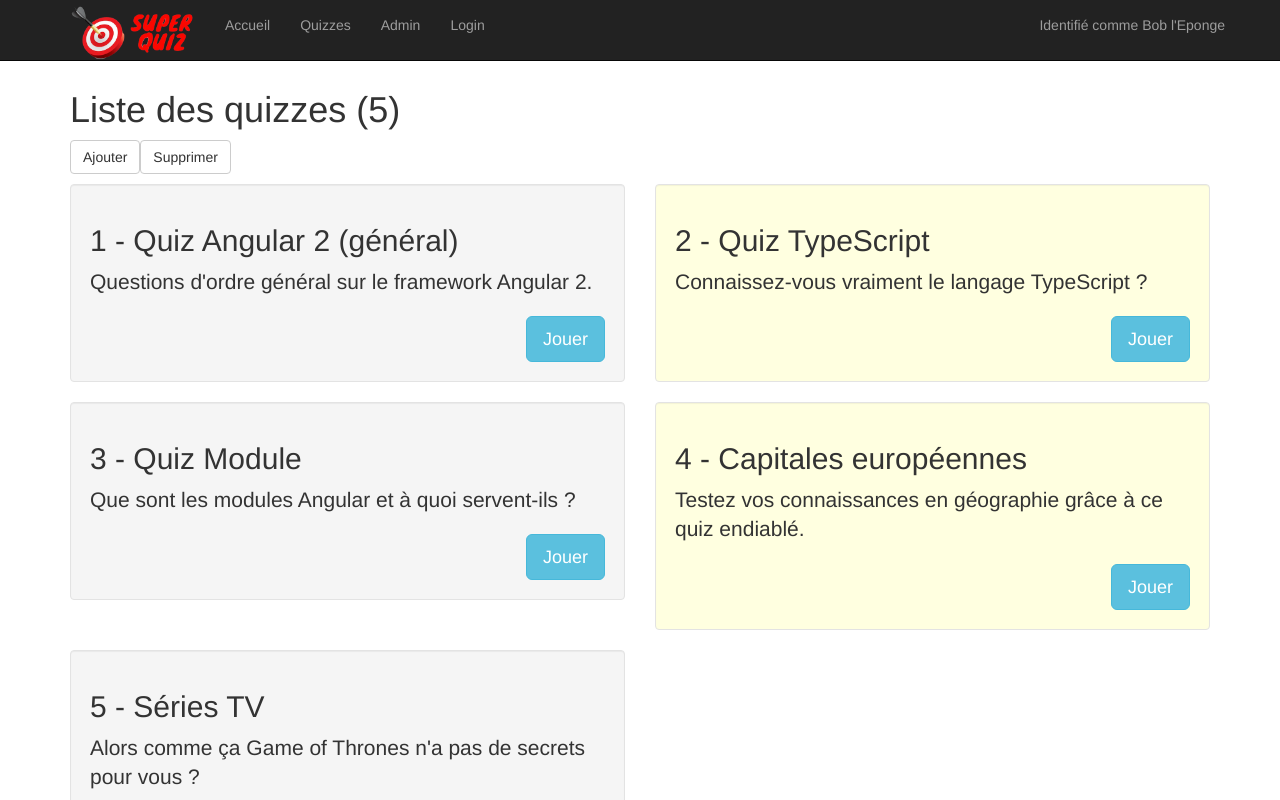
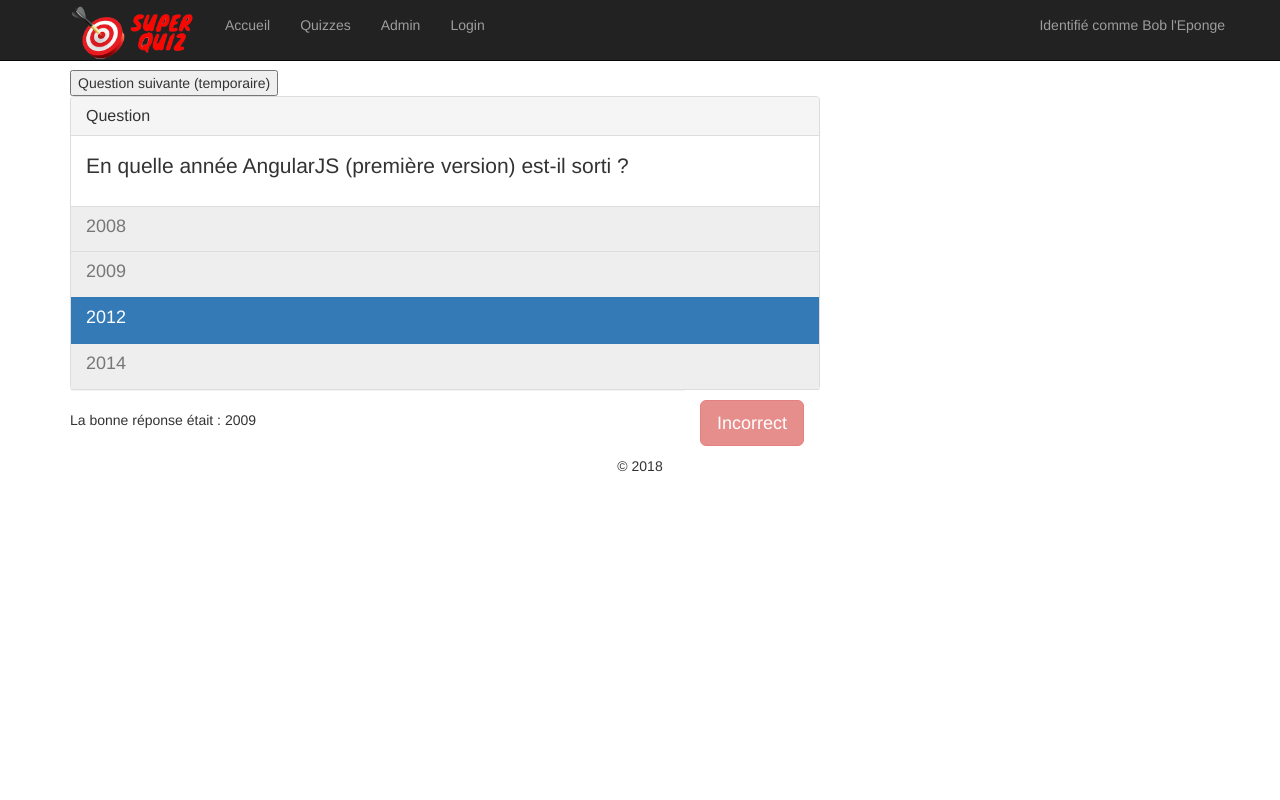
Before and after one commit to alecigne/gtm-projects, an Angular app in the folder ep_superquiz/: page / in a window 1280 px wide. Shown: the top 800 px of the page. Built offline with nearby package versions, Linux system fonts and the light colour scheme.

Commit message:
[ep] Ecran question de quiz (exo 5)

```diff
--- a/ep_superquiz/src/app/app.component.html
+++ b/ep_superquiz/src/app/app.component.html
@@ -2,7 +2,8 @@
 <app-navbar></app-navbar>
 
 <div class="container">
-  <app-quiz-list></app-quiz-list>
+  <!-- <app-quiz-list></app-quiz-list> -->
+  <app-quiz-question></app-quiz-question>
 </div>
 
 <!-- Pied de page -->
--- a/ep_superquiz/src/app/quiz-question/quiz-question.component.html
+++ b/ep_superquiz/src/app/quiz-question/quiz-question.component.html
@@ -1,3 +1,7 @@
+<button (click)="gotoNextQuestionTEMP()">
+  Question suivante (temporaire)
+</button>
+
 <div class="row">
 
   <div class="col-md-8">
@@ -7,27 +11,31 @@
         <h3 class="panel-title">Question</h3>
       </div>
       <div class="panel-body">
-        <p style="font-size:1.5em;">QUESTION_TITLE</p>
-        <p>(Plusieurs réponses possibles.)</p>
+        <p style="font-size:1.5em;">{{ question.title }}</p>
+        <p *ngIf="question.multipleChoicesAllowed">(Plusieurs réponses possibles.)</p>
       </div>
       <div class="list-group">
-        <a class="list-group-item">
-          <h4 class="list-group-item-heading">QUESTION_CHOICE_1</h4>
-        </a>
-        <a class="list-group-item">
-          <h4 class="list-group-item-heading">QUESTION_CHOICE_2</h4>
-        </a>
-        <a class="list-group-item">
-          <h4 class="list-group-item-heading">QUESTION_CHOICE_3</h4>
+        <a (click)="clickChoice(choice)"
+           [class.active]="answer.hasChoice(choice)"
+           [class.disabled]="isSubmitted"
+           class="list-group-item"
+           *ngFor="let choice of question.choices">
+          <h4 class="list-group-item-heading">{{choice.text}}</h4>
         </a>
         <div class="list-group-item pull-right">
-          <button class="btn btn-lg btn-primary">
-            Soumettre
+          <button class="btn btn-lg"
+                  [ngClass]="submitClass"
+                  (click)="toggleSubmit()"
+                  [disabled]="!answer.isAnswered() || isSubmitted">
+            {{ submitLabel }}
           </button>
         </div>
       </div>
     </div>
 
+    <div *ngIf="isSubmitted && !answer.isCorrect">
+      La bonne réponse était : {{ question.getCorrectChoices() }}
+    </div>
+
   </div>
-
 </div>
--- a/ep_superquiz/src/app/quiz-question/quiz-question.component.ts
+++ b/ep_superquiz/src/app/quiz-question/quiz-question.component.ts
@@ -1,7 +1,8 @@
 import { Component, OnInit } from '@angular/core';
 
-import {Question} from '../models/question';
-import {Answer} from '../models/answer';
+import { Question } from '../models/question';
+import { Answer } from '../models/answer';
+import { Choice } from '../models/choice';
 
 @Component({
   selector: 'app-quiz-question',
@@ -14,20 +15,28 @@
     id: 12,
     title: 'En quelle année AngularJS (première version) est-il sorti ?',
     choices: [
-      { text: '2008'},
+      { text: '2008' },
       { text: '2009', isCorrect: true },
-      { text: '2012'},
-      { text: '2014'}
+      { text: '2012' },
+      { text: '2014' }
     ],
     explanation: 'La version de 2009 est celle développé initialement par Miško Hevery, qui ne travaillait pas encore chez Google.'
   });
   // Réponse en cours (réponse "vierge" pour l'instant)
   answer = new Answer({
     questionId: 12,
-    multipleChoicesAllowed: false
+    multipleChoicesAllowed: false,
+    // On prérenseigne une réponse
+    choices: [
+      { text: '2012' }
+    ]
   });
 
-  constructor() { }
+  isSubmitted: boolean; // undefined
+
+  constructor() {
+    this.isSubmitted = this.answer.isAnswered();
+  }
 
   ngOnInit() {
   }
@@ -39,7 +48,7 @@
       'title': 'Angular est vraiment trop canon.',
       'choices': [
         { 'text': 'Vrai', 'isCorrect': true },
-        { 'text': 'Faux'}
+        { 'text': 'Faux' }
       ],
       'explanation': 'À ce stade, comment ne pas en être persuadé ? 😝'
     });
@@ -47,5 +56,30 @@
       questionId: 35,
       multipleChoicesAllowed: false
     });
+    // Recalcule le flag isSubmitted
+    this.isSubmitted = this.answer.isAnswered();
   }
+
+  clickChoice(choice: Choice) {
+    if (this.isSubmitted) { return; }
+
+    if (this.answer.hasChoice(choice)) {
+      this.answer.removeChoice(choice);
+    } else {
+      this.answer.addChoice(choice);
+    }
+  }
+
+  toggleSubmit() {
+    this.isSubmitted = true;
+  }
+
+  get submitLabel() {
+    return !this.isSubmitted ? 'Soumettre' : this.answer.isCorrect ? 'Correct' : 'Incorrect';
+  }
+
+  get submitClass() {
+    return !this.isSubmitted ? 'btn-primary' : this.answer.isCorrect ? 'btn-success' : 'btn-danger';
+  }
+
 }
```
Also changed, not shown: ep_superquiz/src/app/app.module.ts (+9 -1 lines), 2 other files (tests, documents, lock files or other folders).
